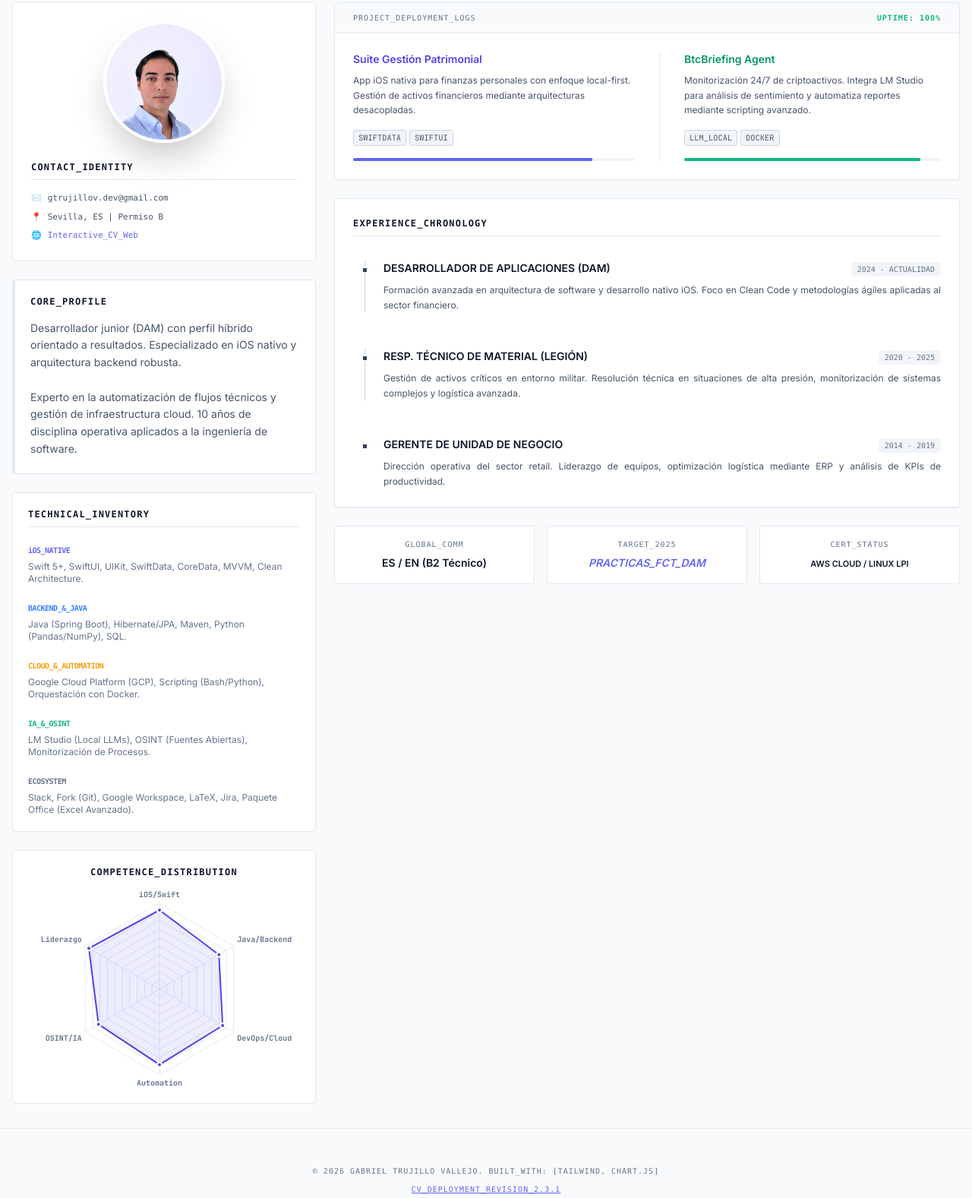
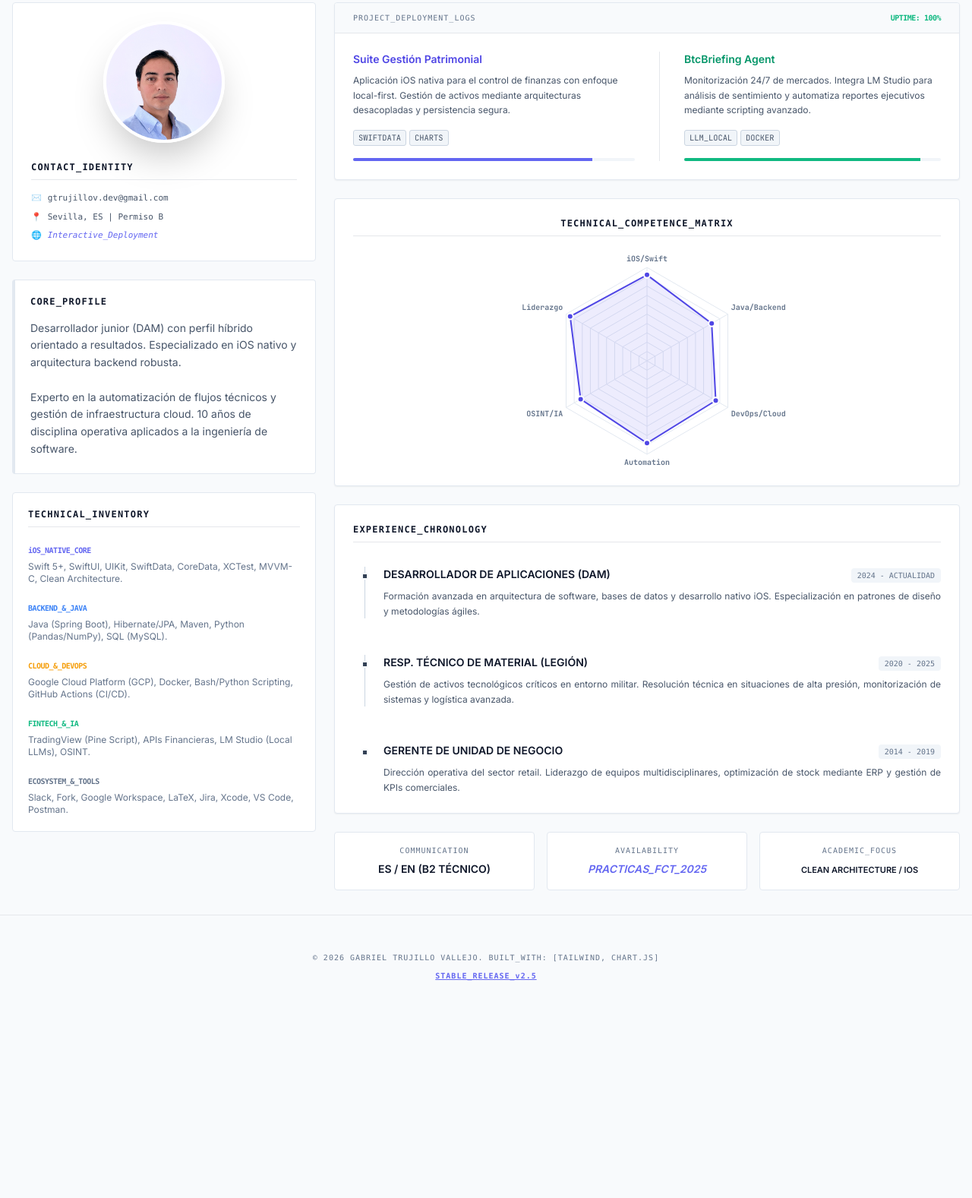
Before and after one commit to gtrujillovdev-cyber/InteractiveCV, a plain HTML site: page index.html in a window 1280 px wide. Shown: the part 223-1800 px from the top of the page at 76% size. After the commit the page ends 1565 px from the top, so only its background shows below. Drawn offline with nearby package versions, Linux system fonts and the light colour scheme.

Commit message:
Refactor index.html for layout and content updates
Updated various sections of the HTML file, including height adjustments, build ID updates, and text changes for clarity. Reorganized the layout and improved descriptions for better readability.

```diff
--- a/index.html
+++ b/index.html
@@ -36,7 +36,7 @@
         .chart-container {
             position: relative;
             width: 100%;
-            height: 260px;
+            height: 280px;
         }
 
         .timeline-line {
@@ -78,7 +78,7 @@
 </head>
 <body class="antialiased selection:bg-slate-300 dark:selection:bg-slate-700 bg-slate-50 text-slate-900 dark:bg-slate-950 dark:text-slate-100">
 
-    <!-- BARRA SUPERIOR -->
+    <!-- BARRA SUPERIOR DE ESTADO -->
     <div class="bg-slate-900 text-slate-400 text-[10px] md:text-xs font-mono py-1.5 border-b border-slate-800 dark:bg-black">
         <div class="container mx-auto px-6 flex justify-between items-center">
             <div class="flex items-center gap-4">
@@ -95,11 +95,11 @@
                 </button>
             </div>
             <div class="hidden md:block tracking-widest uppercase">Gabriel Trujillo Vallejo // Fintech Engineering</div>
-            <div>BUILD_ID: 2.3.1</div>
+            <div>BUILD_ID: 2.5.0</div>
         </div>
     </div>
 
-    <!-- HEADER -->
+    <!-- HEADER PRINCIPAL -->
     <header class="bg-white border-b border-slate-200 dark:bg-slate-900 dark:border-slate-800 transition-colors">
         <div class="container mx-auto px-6 py-10">
             <div class="flex flex-col md:flex-row justify-between items-center gap-8 text-center md:text-left">
@@ -129,18 +129,17 @@
                 <!-- FOTO REDONDEADA Y CONTACTO -->
                 <div class="tech-card p-6 bg-slate-100/50 dark:bg-slate-900/50 flex flex-col items-center">
                     <div class="w-40 h-40 rounded-full border-4 border-white dark:border-slate-800 overflow-hidden shadow-2xl mb-6">
-                        <!-- IMPORTANTE: El archivo debe llamarse exactamente IMG_0055.jpg y estar en la misma carpeta que este HTML -->
                         <img src="IMG_0055.jpg" alt="Gabriel Trujillo" class="w-full h-full object-cover" onerror="this.src='https://via.placeholder.com/160?text=GT'">
                     </div>
                     <h3 class="text-xs font-bold text-slate-900 dark:text-white tracking-widest uppercase font-mono mb-4 w-full border-b dark:border-slate-700 pb-2">Contact_Identity</h3>
                     <div class="w-full space-y-2 text-[11px] font-mono text-slate-600 dark:text-slate-400">
                         <div class="flex items-center gap-2"><span>✉️</span> gtrujillov.dev@gmail.com</div>
                         <div class="flex items-center gap-2"><span>📍</span> Sevilla, ES | Permiso B</div>
-                        <div class="flex items-center gap-2"><span>🌐</span> <a href="https://gtrujillovdev-cyber.github.io/InteractiveCV/" class="text-indigo-500 hover:underline">Interactive_CV_Web</a></div>
+                        <div class="flex items-center gap-2"><span>🌐</span> <a href="https://gtrujillovdev-cyber.github.io/InteractiveCV/" class="text-indigo-500 hover:underline italic">Interactive_Deployment</a></div>
                     </div>
                 </div>
 
-                <!-- Perfil Profesional (Sin negritas internas) -->
+                <!-- Perfil Profesional -->
                 <div class="tech-card p-5 border-l-4 border-indigo-500">
                     <h3 class="text-xs font-bold text-slate-900 dark:text-white tracking-widest uppercase font-mono mb-4">Core_Profile</h3>
                     <p class="text-sm text-slate-600 dark:text-slate-400 leading-relaxed">
@@ -150,62 +149,54 @@
                     </p>
                 </div>
 
-                <!-- Tecnologías (Sin negritas internas) -->
+                <!-- Tecnologías -->
                 <div class="tech-card p-5">
                     <h3 class="text-xs font-bold text-slate-900 dark:text-white tracking-widest uppercase font-mono mb-4 border-b dark:border-slate-700 pb-2">Technical_Inventory</h3>
                     <div class="space-y-4">
                         <div>
-                            <span class="text-[10px] font-bold text-indigo-500 font-mono tracking-tighter">iOS_NATIVE</span>
-                            <p class="text-xs text-slate-500 dark:text-slate-400 mt-1">Swift 5+, SwiftUI, UIKit, SwiftData, CoreData, MVVM, Clean Architecture.</p>
+                            <span class="text-[10px] font-bold text-indigo-500 font-mono tracking-tighter">iOS_NATIVE_CORE</span>
+                            <p class="text-xs text-slate-500 dark:text-slate-400 mt-1">Swift 5+, SwiftUI, UIKit, SwiftData, CoreData, XCTest, MVVM-C, Clean Architecture.</p>
                         </div>
                         <div>
                             <span class="text-[10px] font-bold text-blue-500 font-mono tracking-tighter">BACKEND_&_JAVA</span>
-                            <p class="text-xs text-slate-500 dark:text-slate-400 mt-1">Java (Spring Boot), Hibernate/JPA, Maven, Python (Pandas/NumPy), SQL.</p>
+                            <p class="text-xs text-slate-500 dark:text-slate-400 mt-1">Java (Spring Boot), Hibernate/JPA, Maven, Python (Pandas/NumPy), SQL (MySQL).</p>
                         </div>
                         <div>
-                            <span class="text-[10px] font-bold text-amber-500 font-mono tracking-tighter">CLOUD_&_AUTOMATION</span>
-                            <p class="text-xs text-slate-500 dark:text-slate-400 mt-1">Google Cloud Platform (GCP), Scripting (Bash/Python), Orquestación con Docker.</p>
+                            <span class="text-[10px] font-bold text-amber-500 font-mono tracking-tighter">CLOUD_&_DEVOPS</span>
+                            <p class="text-xs text-slate-500 dark:text-slate-400 mt-1">Google Cloud Platform (GCP), Docker, Bash/Python Scripting, GitHub Actions (CI/CD).</p>
                         </div>
                         <div>
-                            <span class="text-[10px] font-bold text-emerald-500 font-mono tracking-tighter">IA_&_OSINT</span>
-                            <p class="text-xs text-slate-500 dark:text-slate-400 mt-1">LM Studio (Local LLMs), OSINT (Fuentes Abiertas), Monitorización de Procesos.</p>
+                            <span class="text-[10px] font-bold text-emerald-500 font-mono tracking-tighter">FINTECH_&_IA</span>
+                            <p class="text-xs text-slate-500 dark:text-slate-400 mt-1">TradingView (Pine Script), APIs Financieras, LM Studio (Local LLMs), OSINT.</p>
                         </div>
                         <div>
-                            <span class="text-[10px] font-bold text-slate-500 font-mono tracking-tighter">ECOSYSTEM</span>
-                            <p class="text-xs text-slate-500 dark:text-slate-400 mt-1">Slack, Fork (Git), Google Workspace, LaTeX, Jira, Paquete Office (Excel Avanzado).</p>
+                            <span class="text-[10px] font-bold text-slate-500 font-mono tracking-tighter">ECOSYSTEM_&_TOOLS</span>
+                            <p class="text-xs text-slate-500 dark:text-slate-400 mt-1">Slack, Fork, Google Workspace, LaTeX, Jira, Xcode, VS Code, Postman.</p>
                         </div>
-                    </div>
-                </div>
-
-                <!-- Radar de Competencias -->
-                <div class="tech-card p-5">
-                    <h3 class="text-xs font-bold font-mono mb-4 text-center tracking-widest uppercase">Competence_Distribution</h3>
-                    <div class="chart-container">
-                        <canvas id="skillsRadar"></canvas>
                     </div>
                 </div>
 
             </div>
 
-            <!-- COLUMNA DERECHA -->
+            <!-- COLUMNA DERECHA (MAIN CONTENT) -->
             <div class="lg:col-span-8 space-y-6">
 
                 <!-- Proyectos -->
                 <div class="tech-card overflow-hidden shadow-sm">
                     <div class="bg-slate-50 dark:bg-slate-900 px-6 py-3 border-b dark:border-slate-700 flex justify-between items-center font-mono text-[10px] text-slate-500 uppercase tracking-widest">
                         <span>Project_Deployment_Logs</span>
-                        <span class="text-emerald-500 font-bold">Uptime: 100%</span>
+                        <span class="text-emerald-500 font-bold tracking-tighter">Uptime: 100%</span>
                     </div>
 
                     <div class="p-6 grid md:grid-cols-2 gap-8">
                         <div class="group">
                             <h4 class="font-bold text-sm text-indigo-600 dark:text-indigo-400 mb-2">Suite Gestión Patrimonial</h4>
                             <p class="text-xs text-slate-600 dark:text-slate-400 leading-relaxed mb-4">
-                                App iOS nativa para finanzas personales con enfoque local-first. Gestión de activos financieros mediante arquitecturas desacopladas.
+                                Aplicación iOS nativa para el control de finanzas con enfoque local-first. Gestión de activos mediante arquitecturas desacopladas y persistencia segura.
                             </p>
                             <div class="flex flex-wrap gap-1 mb-4">
                                 <span class="tech-badge">SWIFTDATA</span>
-                                <span class="tech-badge">SWIFTUI</span>
+                                <span class="tech-badge">CHARTS</span>
                             </div>
                             <div class="w-full h-1 bg-slate-100 dark:bg-slate-800 rounded-full overflow-hidden">
                                 <div class="w-[85%] h-full bg-indigo-500"></div>
@@ -215,7 +206,7 @@
                         <div class="group md:border-l dark:border-slate-800 md:pl-8">
                             <h4 class="font-bold text-sm text-emerald-600 dark:text-emerald-400 mb-2">BtcBriefing Agent</h4>
                             <p class="text-xs text-slate-600 dark:text-slate-400 leading-relaxed mb-4">
-                                Monitorización 24/7 de criptoactivos. Integra LM Studio para análisis de sentimiento y automatiza reportes mediante scripting avanzado.
+                                Monitorización 24/7 de mercados. Integra LM Studio para análisis de sentimiento y automatiza reportes ejecutivos mediante scripting avanzado.
                             </p>
                             <div class="flex flex-wrap gap-1 mb-4">
                                 <span class="tech-badge">LLM_LOCAL</span>
@@ -225,6 +216,14 @@
                                 <div class="w-[92%] h-full bg-emerald-500"></div>
                             </div>
                         </div>
+                    </div>
+                </div>
+
+                <!-- Radar de Competencias (Reubicado debajo de Proyectos) -->
+                <div class="tech-card p-6 shadow-sm">
+                    <h3 class="text-xs font-bold font-mono mb-6 text-center tracking-widest uppercase border-b dark:border-slate-700 pb-2">Technical_Competence_Matrix</h3>
+                    <div class="chart-container">
+                        <canvas id="skillsRadar"></canvas>
                     </div>
                 </div>
 
@@ -241,7 +240,7 @@
                                 <span class="text-[10px] font-mono text-slate-500 bg-slate-100 dark:bg-slate-800 px-2 py-0.5 rounded">2024 - ACTUALIDAD</span>
                             </div>
                             <p class="text-xs text-slate-600 dark:text-slate-400 leading-relaxed text-justify">
-                                Formación avanzada en arquitectura de software y desarrollo nativo iOS. Foco en Clean Code y metodologías ágiles aplicadas al sector financiero.
+                                Formación avanzada en arquitectura de software, bases de datos y desarrollo nativo iOS. Especialización en patrones de diseño y metodologías ágiles.
                             </p>
                         </div>
 
@@ -253,7 +252,7 @@
                                 <span class="text-[10px] font-mono text-slate-500 bg-slate-100 dark:bg-slate-800 px-2 py-0.5 rounded">2020 - 2025</span>
                             </div>
                             <p class="text-xs text-slate-600 dark:text-slate-400 leading-relaxed text-justify">
-                                Gestión de activos críticos en entorno militar. Resolución técnica en situaciones de alta presión, monitorización de sistemas complejos y logística avanzada.
+                                Gestión de activos tecnológicos críticos en entorno militar. Resolución técnica en situaciones de alta presión, monitorización de sistemas y logística avanzada.
                             </p>
                         </div>
 
@@ -264,25 +263,25 @@
                                 <span class="text-[10px] font-mono text-slate-500 bg-slate-100 dark:bg-slate-800 px-2 py-0.5 rounded">2014 - 2019</span>
                             </div>
                             <p class="text-xs text-slate-600 dark:text-slate-400 leading-relaxed text-justify">
-                                Dirección operativa del sector retail. Liderazgo de equipos, optimización logística mediante ERP y análisis de KPIs de productividad.
+                                Dirección operativa del sector retail. Liderazgo de equipos multidisciplinares, optimización de stock mediante ERP y gestión de KPIs comerciales.
                             </p>
                         </div>
                     </div>
                 </div>
 
-                <!-- Footer Dashboard -->
+                <!-- Status Panel -->
                 <div class="grid grid-cols-1 md:grid-cols-3 gap-4">
                     <div class="tech-card p-4 text-center">
-                        <span class="block text-[10px] font-mono text-slate-500 mb-1 tracking-widest uppercase">Global_Comm</span>
-                        <span class="text-sm font-bold">ES / EN (B2 Técnico)</span>
+                        <span class="block text-[10px] font-mono text-slate-500 mb-1 tracking-widest uppercase">Communication</span>
+                        <span class="text-sm font-bold uppercase">ES / EN (B2 Técnico)</span>
                     </div>
                     <div class="tech-card p-4 text-center">
-                        <span class="block text-[10px] font-mono text-slate-500 mb-1 tracking-widest uppercase">Target_2025</span>
-                        <span class="text-sm font-bold text-indigo-500 italic">PRACTICAS_FCT_DAM</span>
+                        <span class="block text-[10px] font-mono text-slate-500 mb-1 tracking-widest uppercase">Availability</span>
+                        <span class="text-sm font-bold text-indigo-500 italic">PRACTICAS_FCT_2025</span>
                     </div>
                     <div class="tech-card p-4 text-center">
-                        <span class="block text-[10px] font-mono text-slate-500 mb-1 tracking-widest uppercase">Cert_Status</span>
-                        <span class="text-[11px] font-bold uppercase">AWS Cloud / Linux LPI</span>
+                        <span class="block text-[10px] font-mono text-slate-500 mb-1 tracking-widest uppercase">Academic_Focus</span>
+                        <span class="text-[11px] font-bold uppercase">Clean Architecture / iOS</span>
                     </div>
                 </div>
 
@@ -293,7 +292,7 @@
     <footer class="py-12 border-t dark:border-slate-800 text-center transition-colors">
         <p class="text-[10px] font-mono text-slate-500 tracking-widest text-center px-4 leading-relaxed">
             © 2026 GABRIEL TRUJILLO VALLEJO. BUILT_WITH: [TAILWIND, CHART.JS] <br>
-            <a href="https://gtrujillovdev-cyber.github.io/InteractiveCV/" class="text-indigo-500 hover:text-indigo-400 transition underline mt-2 block">CV_DEPLOYMENT_REVISION_2.3.1</a>
+            <a href="https://gtrujillovdev-cyber.github.io/InteractiveCV/" class="text-indigo-500 hover:text-indigo-400 transition underline mt-2 block font-bold">STABLE_RELEASE_v2.5</a>
         </p>
     </footer>
 
@@ -317,12 +316,12 @@
                 data: {
                     labels: ['iOS/Swift', 'Java/Backend', 'DevOps/Cloud', 'Automation', 'OSINT/IA', 'Liderazgo'],
                     datasets: [{
-                        label: 'LEVEL_INDEX',
+                        label: 'TECHNICAL_LEVEL',
                         data: [92, 80, 85, 88, 82, 95],
                         backgroundColor: colors.bg,
                         borderColor: colors.border,
                         borderWidth: 2,
-                        pointRadius: 3,
+                        pointRadius: 4,
                         pointBackgroundColor: colors.border,
                         pointBorderColor: isDarkMode() ? '#1E293B' : '#fff'
                     }]
```
